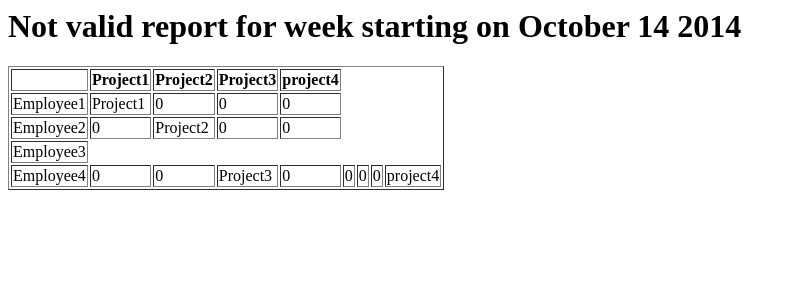
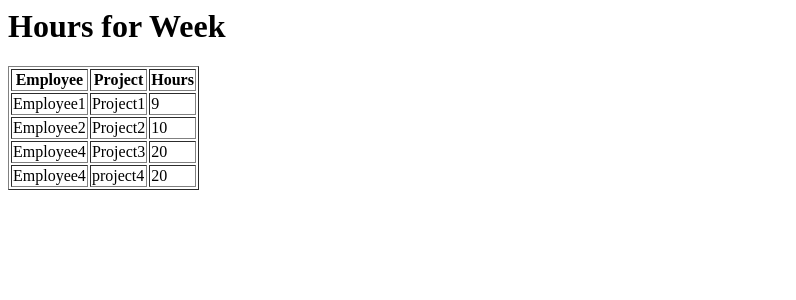
Before and after one commit to Trentonoliphant/Reporting-site, a Django app: page /reports/3/ in a window 1280 px wide. Shown: the top 300 px of the page, without its empty margins (0-796 px from the left). Run offline with Django 3.2, Linux system fonts and the light colour scheme; data comes from the database, SQL or seed files in the repository.

Commit message:
Simple layout of weekly hours

```diff
--- a/ReportingSite/Reports/templates/Reports/detail.html
+++ b/ReportingSite/Reports/templates/Reports/detail.html
@@ -1,18 +1,26 @@
-<head><h1>{{ report }}</h1></head>
+<head><h1>Hours for Week</h1></head>
 <body>
 	<table border='1'>
-		<td></td>
-		{% for project in report.Project.all %}
+	<tr>
+		<th>Employee</th>
+		<th>Project</th>
+		<th>Hours</th>
+	</tr>
+<!-- 		{% for project in report.Project.all %}
 			<th>{{ project }}</th>
 		{% endfor %}
+ -->
+		<!--loop over each row-->
+		{% for hours in report %}
+		<tr>
+			<td>{{hours.Employee.employee_name}}</td>
+			<td>{{hours.Project.project_name}}</td>
+			<td>{{hours.Hours}}</td>
 
-		<!--loop over each row-->
-		{% for employee in report.Employee.all %}
-		<tr>
-			<td>{{employee}}</td>
+		</tr>
 
 			<!-- loop over each hour report for the current employee -->
-			{% for hour_set in employee.hours_report_set.all %}
+<!-- 			{% for hour_set in employee.hours_report_set.all %}
 				{%if hour_set.Week_of == report.reporting_week%}
 					{% for project in report.Project.all %}
 						{%if project.id == hour_set.Project.id%}
@@ -25,7 +33,7 @@
 			{% endfor %}
 
 		</tr>
-		{% endfor %}
+ -->		{% endfor %}
 
 	</table>
 </body>
--- a/ReportingSite/Reports/views.py
+++ b/ReportingSite/Reports/views.py
@@ -1,8 +1,8 @@
-from django.shortcuts import render
+from django.shortcuts import render, get_object_or_404
 from django.views import generic
 from django.utils import timezone
 
-from Reports.models import Weekly_report
+from Reports.models import Weekly_report, Hours_report
 
 class ReportView(generic.ListView):
 	template_name = 'Reports/reports.html'
@@ -11,8 +11,24 @@ class ReportView(generic.ListView):
 	def get_queryset(self):
 		return Weekly_report.objects.all()
 
-class DetailView(generic.DetailView):
-	model = Weekly_report
+class DetailView(generic.ListView):
+	model = Hours_report
 	template_name = 'Reports/detail.html'
 
 	context_object_name = 'report'
+
+	def get_queryset(self):
+		weeks = {'4':'2014-10-01','3':'2014-10-14'}
+
+		week = weeks[self.kwargs['pk']]
+		return Hours_report.objects.filter(Week_of=week).order_by('Employee')
+
+
+def get_week(request, year, month, day):
+	date = "{}-{}-{}".format(year,month,day)
+
+	hours = Hours_report.objects.filter(Week_of=date)
+
+	output={'hours':hours}
+
+	return render()
```
